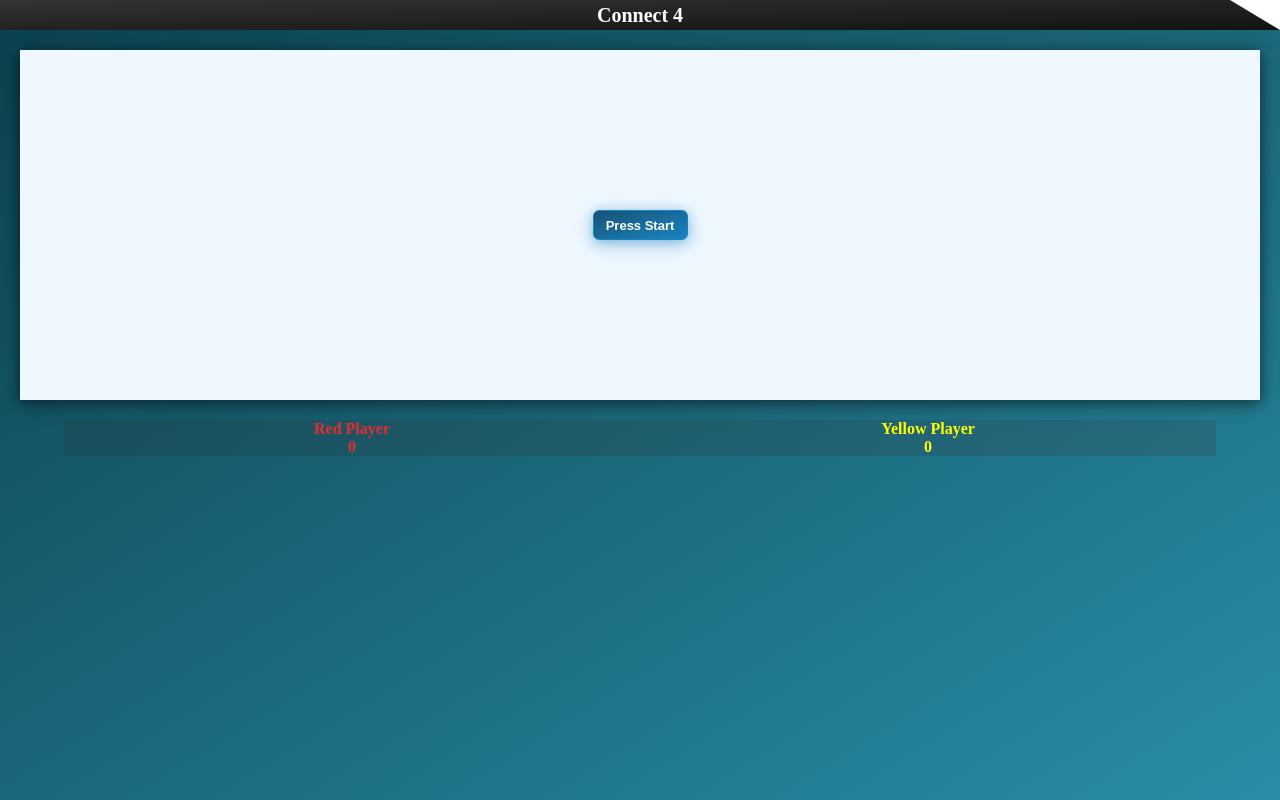
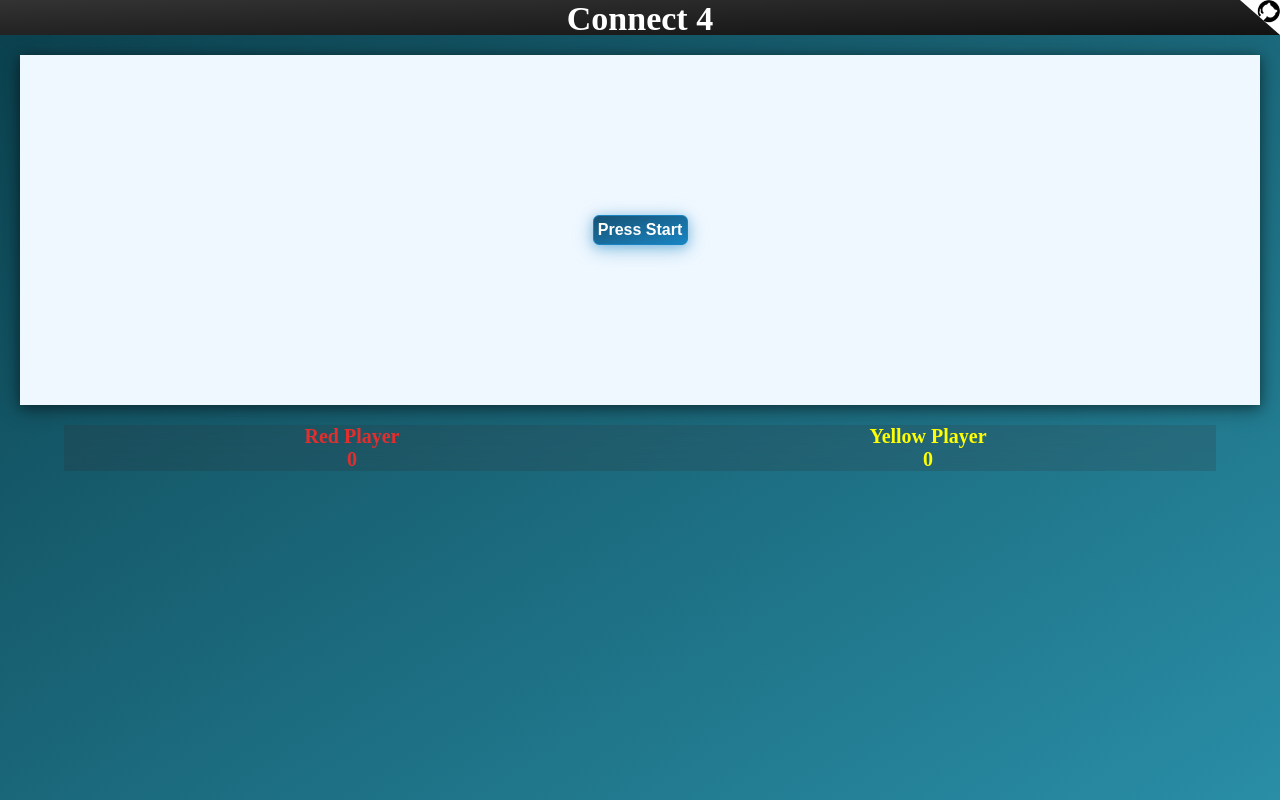
Before and after one commit to RuiderEdgar/Conecta-4, a plain HTML site: page index.html in a window 1280 px wide. Drawn offline with Linux system fonts and the light colour scheme.

Commit message:
fixing css, adding github icon

```diff
--- a/assets/css/main.css
+++ b/assets/css/main.css
@@ -1,7 +1,18 @@
+@import"./root.css";
+
 :root {
   --blue-shadow-clear: rgba(24, 133, 194, 0.3);
   --blue-shadow-strong: rgba(24, 133, 194, 0.4);
+  --blue-gradient: linear-gradient(to bottom right, #0b404d, #298ea6);
+  --blue-gradient-btn: linear-gradient(to bottom right, rgba(17, 78, 112, 0.974), rgba(24, 132, 194, 0.996));
+  --black-gradient: linear-gradient(to bottom right, #333333, #121212);
+  --box-shadow: 0px 2px 10px rgba(8, 9, 10, 0.3), 0px 4px 20px rgba(0, 0, 0, 0.4);
+  --box-shadow-btn: 0px 2px 10px var(--blue-shadow-clear),    0px 4px 20px var(--blue-shadow-strong);
+  --backgorund-color-tablero: aliceblue;
+  --red-player:#E22F2E;
+  --yellow-player:yellow;
 }
+
 
 * {
   margin: 0;
@@ -13,35 +24,65 @@ html {
 }
 body {
   height: 100vh; /*TODO probablemente a quitar*/
-  background: linear-gradient(to bottom right, #0b404d, #298ea6);
+  background: var(--blue-gradient);
+  min-width: 320px;
 }
 
 header {
   display: flex;
-  height: 3rem;
-  background: linear-gradient(to bottom right, #333333, #121212);
+  height: 3.5rem;
+  background: var(--black-gradient);
+  min-width: 320px;
+  min-height: 35px;
 }
 .title {
   color: white;
   margin: auto auto;
+  font-size: var(--title);
 }
 .container-logo-github{
-    position: absolute;
+    position: fixed;
     top: 0;
     right: 0;
-    border-left: 5rem solid transparent;
-    border-top: 3rem solid white;
+    border-left: 4rem solid transparent;
+    border-top: 3.5rem solid white;
     border-bottom: 3rem solid transparent;
 }
+.icon-github{
+    width: 2.2rem;
+    position: fixed;
+    transform: rotate(45deg);
+    top: 0;
+    right: 0;
+    -webkit-transform: rotate(45deg);
+    -moz-transform: rotate(45deg);
+    -ms-transform: rotate(45deg);
+    -o-transform: rotate(45deg);
+    transition: background-position 500ms 0ms;
+    -webkit-transition: background-position 500ms 0ms;
+    -moz-transition: background-position 500ms 0ms;
+    -ms-transition: background-position 500ms 0ms;
+    -o-transition: background-position 500ms 0ms;
+}
+.icon-github:hover{
+    background: linear-gradient(to bottom right, #0b404d, #298ea6);
+    border-radius: 50%;
+    -webkit-border-radius: 50%;
+    -moz-border-radius: 50%;
+    -ms-border-radius: 50%;
+    -o-border-radius: 50%;
+    background-position: 2rem;
+}
 .container-tablero {
-  background-color: aliceblue;
+  background-color: var(--backgorund-color-tablero);
   margin: 2rem 2rem;
   height: 35rem;
-  box-shadow: 0px 2px 10px rgba(8, 9, 10, 0.3), 0px 4px 20px rgba(0, 0, 0, 0.4);
+  box-shadow: var(--box-shadow);
 }
 .tablero {
   height: 100%;
   width: 100%;
+  min-width: 280px;
 }
 
 .container-btn {
@@ -52,9 +93,11 @@ header {
   margin: auto auto;
   width: 9.5rem;
   height: 3rem;
-  font-size: 1.3rem;
-  box-shadow: 0px 2px 10px var(--blue-shadow-clear),    0px 4px 20px var(--blue-shadow-strong);
-  background: linear-gradient(to bottom right, rgba(17, 78, 112, 0.974), rgba(24, 132, 194, 0.996));
+  min-width: 93px;
+  min-height: 28px;
+  font-size: var(--details);
+  box-shadow: var(--box-shadow-btn);
+  background: var(--blue-gradient-btn);
   border: 1px solid rgba(24, 133, 194);
   color: white;
   border-radius: 6px;
@@ -71,7 +114,6 @@ header {
   -o-transition: color 2s 100ms, background-position 1s ease, font-size 100ms 0ms;
 }
 .btn-start:hover{
-    /* background: linear-gradient(to bottom right, rgba(24, 132, 194, 0.563), rgba(17, 79, 112, 0.768)); */
     background-position: 9.4rem;
 }
 .btn-start:active{
@@ -90,20 +132,19 @@ header {
     width: 90%;
     margin: 0 auto;
     background: inherit;
-    /* background-color: rgba(255, 255, 255, 0.446); */
     background-color: rgba(61, 30, 30, 0.15);
     backdrop-filter: blur(1rem);
 }
 .team{
     color: white;
-    font-size: 1.6rem;
+    font-size: var(--body-text);
 }
 
 .red{
-    color: #E22F2E;
+    color: var(--red-player);
     font-weight: bold;
 }
 .yellow{
-    color: yellow;
+    color: var(--yellow-player);
     font-weight: bold;
 }
--- /dev/null
+++ b/assets/css/root.css
@@ -0,0 +1,20 @@
+:root{
+     /*font size for html = fontsize 62.5%*/
+  --smallest: 1.2rem;
+  --details: 1.3rem; /*up to 1.4 or 14px*/
+  --body-text:1.6rem; /*up to 1.8 or 18px*/
+  --subtitle:1.8rem; /*up to 2.0*/
+  --title:2.4rem; /*up to 2.8*/
+  --header:3.2rem; /*up to 1.8*/
+}
+
+@media (min-width: 768px){
+    :root{
+        --smallest: 1.6rem;
+        --details: 1.6rem; /*up to 1.8 or 18px*/
+        --body-text:2rem; /*up to 2.1 or 21px*/
+        --subtitle:2.1rem; /*up to 2.4*/
+        --title:3.4rem; /*up to 3.8*/
+        --header:4rem; /*up to 4.8*/
+    }
+}
--- a/index.html
+++ b/index.html
@@ -11,7 +11,9 @@
     <header>
         <h1 class="title">Connect 4</h1>
         <div class="container-logo-github">
-
+            <a href="https://github.com/RuiderEdgar/Conecta-4">
+                <img class="icon-github" src="./assets/resources/icons/github.png" alt="icono github">
+            </a>
         </div>
     </header>
     <main class="main">
```
Also changed, not shown: assets/resources/icons/github.png (renamed from github.png), js/main.js (added).
